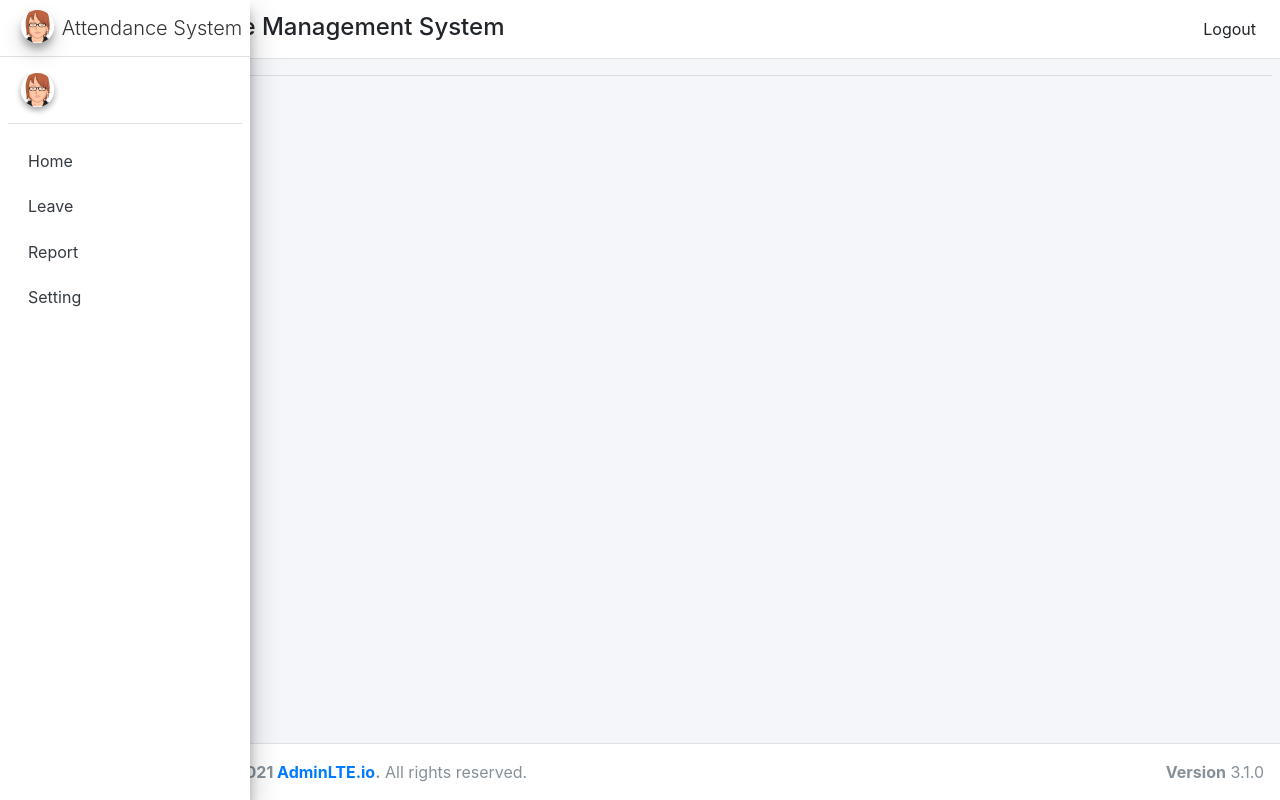
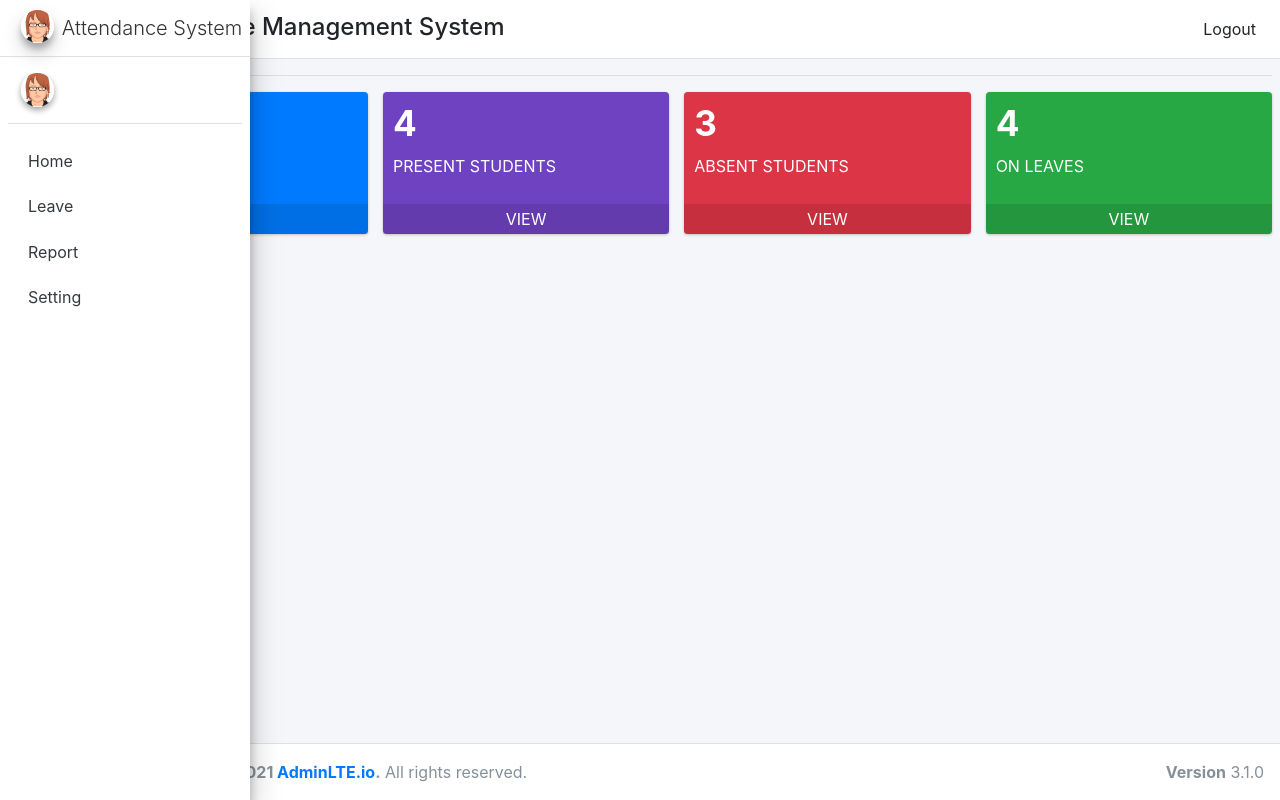
Before and after one commit to bilal980/Attendance-Management-Sytem, a Django app: page /adm/ in a window 1280 px wide. Run offline with Django 3.2, Linux system fonts and the light colour scheme; some libraries are stand-ins or nearby versions.

Commit message:
add card to dashboard

```diff
--- a/adm/templates/admin_home.html
+++ b/adm/templates/admin_home.html
@@ -1,5 +1,69 @@
 {% extends 'base.html' %}
 
 {% block content %}
-    admin
+<div class="row">
+    <div class="col-lg-3 col-xs-6">
+        <div class="small-box bg-blue">
+            <div class="inner text-uppercase">
+                <h3 id="customer">3</h3>
+                <p> Students </p>
+            </div>
+            <div class="icon">
+                <i class="fas fa-user-graduate "></i>
+            </div>
+
+            <a href="" class="small-box-footer text-uppercase">View <i
+                    class="fa fa-arrow-circle-right"></i>
+            </a>
+        </div>
+    </div>
+    <div class="col-lg-3 col-xs-6">
+        <div class="small-box bg-purple">
+            <div class="inner text-uppercase">
+                <h3 id="supplier">4</h3>
+                <p>Present Students</p>
+            </div>
+            <div class="icon">
+                <i class="fas fa-user-graduate "></i>
+            </div>
+
+            <a href="" class="small-box-footer text-uppercase">View <i
+                    class="fa fa-arrow-circle-right"></i>
+            </a>
+        </div>
+    </div>
+    <div class="col-lg-3 col-xs-6">
+        <div class="small-box bg-red">
+            <div class="inner text-uppercase">
+                <h3 id="absent_student">3</h3>
+                <p>Absent Students</p>
+            </div>
+            <div class="icon">
+                <i class="fas fa-user-graduate "></i>
+            </div>
+
+            <a href="" class="small-box-footer text-uppercase">View <i
+                    class="fa fa-arrow-circle-right"></i>
+            </a>
+        </div>
+    </div>
+    <div class="col-lg-3 col-xs-6">
+        <div class="small-box bg-green">
+            <div class="inner text-uppercase">
+                <h3 id="sale_invoice">4</h3>
+                <p>On Leaves</p>
+            </div>
+            <div class="icon">
+                <i class="fas fa-user-graduate "></i>
+            </div>
+
+            <a href="" class="small-box-footer text-uppercase">View <i
+                    class="fa fa-arrow-circle-right"></i>
+            </a>
+        </div>
+    </div>
+    <!-- fix for small devices only -->
+    <div class="clearfix visible-sm-block"></div>
+    <!-- /.col -->
+</div>
 {% endblock content %}
--- a/templates/base.html
+++ b/templates/base.html
@@ -98,10 +98,9 @@
     {% cache None script %}
     <!-- jQuery first, then Popper.js, then Bootstrap JS -->
     <script src="{%static 'js/jquery.js'%}"></script>
+    <script src="{%static 'js/adminlte.js'%}"></script>
     <script src="{%static 'js/popper.js'%}"></script>
-    <script src="{%static 'js/adminlte.js'%}"></script>
     <script src="{%static 'js/bootstrap.js'%}"></script>
-    <script src="{% static 'fontawesome_free/js/all.min.js' %}"></script>
 
     {% endcache script %}
 
```
Also changed, not shown: db.sqlite3.
